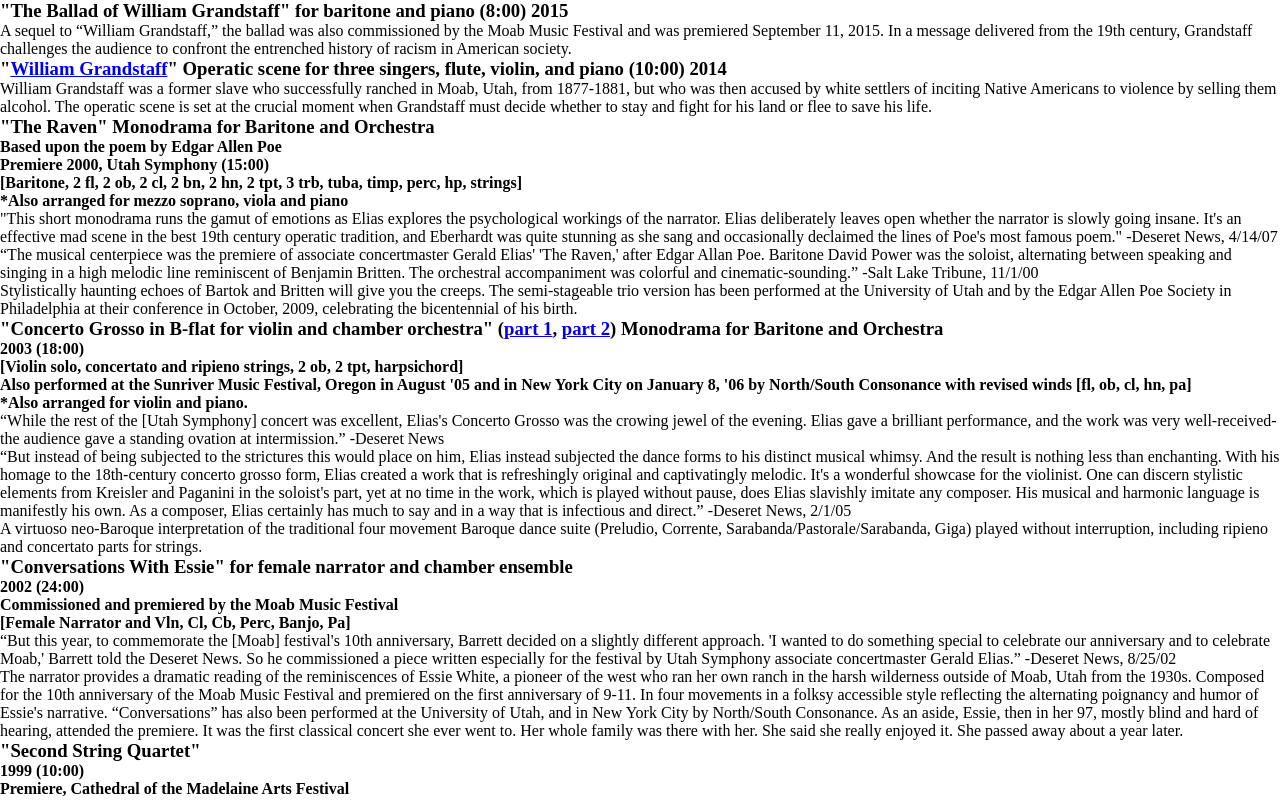
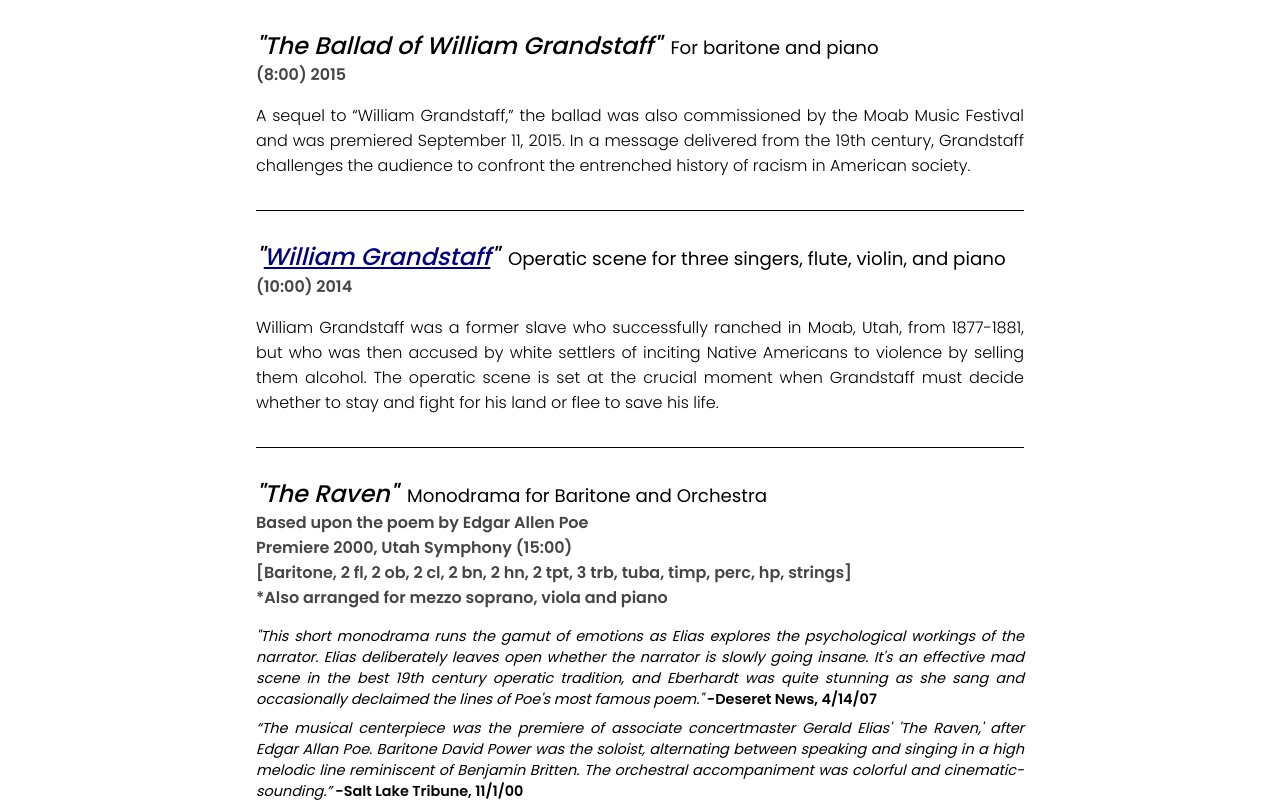
Before and after one commit to konstantinstanmeyer/gerald-elias-new, a Next.js app: page /composing in a window 1280 px wide. Shown: the part 600-1400 px from the top of the page. Built offline with nearby package versions, Linux system fonts and the light colour scheme; a web font is replaced by a local one.

Commit message:
biography final image changes

```diff
--- a/app/globals.css
+++ b/app/globals.css
@@ -783,7 +783,7 @@
   margin-right: 1rem;
   margin-bottom: 0.2rem;
   width: 15rem;
-  height: 25rem;
+  height: 23rem;
   object-fit: cover;
 }
 
@@ -794,6 +794,11 @@
   width: 15rem;
   height: 25rem;
   object-fit: cover;
+}
+
+#long-bio > img:last-of-type {
+  height: 17rem;
+  margin-bottom: 1rem;
 }
 
 #bio-content h2 {
@@ -1070,11 +1075,80 @@
   align-items: center;
 }
 
+#composing-content {
+  display: flex;
+  flex-direction: column;
+  align-items: center;
+}
+
+.composition-card {
+  width: 60%;
+  font-family: var(--font-poppins);
+  padding-bottom: 2rem;
+  border-bottom: black solid 1px;
+  margin-top: 2rem;
+}
+
+.composition-card:last-of-type {
+  border-bottom: none !important;
+}
+
+.composition-card > h3 {
+  font-weight: 500;
+  font-size: calc(calc(.012 * min(100vh, 900px)) + 0.5vw + 0.5rem) !important;
+  font-style: italic;
+  /* text-align: justify; */
+  line-height: calc(calc(.012 * min(100vh, 900px)) + 0.65vw + 0.65rem);
+}
+
+.composition-card a {
+  text-decoration: underline;
+  color: darkblue;
+}
+
+.composition-card > h3 span {
+  font-style: normal !important;
+  font-weight: 400;
+  font-size: calc(calc(.012 * min(100vh, 900px)) + 0.3vw + 0.3rem) !important;
+}
+
+.composition-description {
+  font-weight: 300;
+  margin-top: 1rem;
+  font-size: 1rem;
+  text-align: justify;
+}
+
+.composition-card h4 {
+  font-weight: 600;
+  color:rgb(69, 69, 69)
+}
+
+.quotes-wrapper {
+  margin-top: 1rem;
+}
+
+.quotes-wrapper > p {
+  font-style: italic;
+  margin-bottom: 0.5rem;
+  font-size: 0.9rem;
+  text-align: justify;
+}
+
+.quotes-wrapper > p > span {
+  font-style: normal;
+  font-weight: 600;
+}
+
 #past-events {
   margin-top: 1.5rem;
 }
 
 @media (max-width: 750px) {
+  .composition-card {
+    width: 85%;
+  }
+
   #navbar {
     display: none;
   }
--- a/components/CompositionCard.jsx
+++ b/components/CompositionCard.jsx
@@ -3,17 +3,21 @@
 
     return (
         <div className="composition-card">
-            <h3>{links.length === 1 ? <>"<a target="_blank" href={links[0]}>{name}</a>"</>
-            : links.length === 2 ? <>"{name}"&nbsp;{`(`}<a href={links[0]}>part 1</a>,&nbsp;<a href={links[1]}>part 2</a>{`)`}</>
-            : `"${name}"`}{keywords ? <span>&nbsp;{keywords}</span> : null}</h3>
+            <h3>
+                {links.length === 1 ? <>"<a target="_blank" href={links[0]}>{name}</a>"</>
+                : links.length === 2 ? <>"{name}"&nbsp;{`(`}<a href={links[0]}>part 1</a>,&nbsp;<a href={links[1]}>part 2</a>{`)`}</>
+                : `"${name}"`}{keywords ? <span>&nbsp;&nbsp;{keywords}</span> : null}
+            </h3>
             {details.length > 0 ? details.map((detail, i) =>
-                <h4>{detail}</h4>
+                <h4 key={`rand` + i}>{detail}</h4>
             ): null}
-            {quotes.length > 0 ? quotes.map((quote, i) =>
-                <p className="composition-quote">{quote.description}<span>&nbsp;{quote.author}</span></p>
-            )
-            : null}
-            <p>{description}</p>
+            <div className="quotes-wrapper">
+                {quotes.length > 0 ? quotes.map((quote, i) =>
+                    <p key={`com` + i} className="composition-quote">{quote.description}<span>&nbsp;{quote.author}</span></p>
+                )
+                : null}
+            </div>
+            <p className="composition-description">{description}</p>
         </div>
     )
 }
--- a/util/compositions.js
+++ b/util/compositions.js
@@ -2,16 +2,20 @@
     originalCompositions: [
         {
             name: `The Ballad of William Grandstaff`,
-            keywords: "for baritone and piano (8:00) 2015",
-            details: [],
+            keywords: "For baritone and piano",
+            details: [
+                `(8:00) 2015`
+            ],
             links: [],
             quotes: [],
             description: `A sequel to “William Grandstaff,” the ballad was also commissioned by the Moab Music Festival and was premiered September 11, 2015. In a message delivered from the 19th century, Grandstaff challenges the audience to confront the entrenched history of racism in American society.`
         },
         {
             name: `William Grandstaff`,
-            keywords: "Operatic scene for three singers, flute, violin, and piano (10:00) 2014",
-            details: [],
+            keywords: "Operatic scene for three singers, flute, violin, and piano",
+            details: [
+                `(10:00) 2014`
+            ],
             links: [
                 "https://www.youtube.com/watch?v=C4dk8VV5oNs"
             ],
@@ -67,7 +71,7 @@
         },
         {
             name: `Conversations With Essie`,
-            keywords: "for female narrator and chamber ensemble",
+            keywords: "For female narrator and chamber ensemble",
             details: [
                 `2002 (24:00)`,
                 `Commissioned and premiered by the Moab Music Festival`,
@@ -98,8 +102,8 @@
             description: `Based upon musical motives inspired by the pugnacious mechanical sputtering of my computer printer (first movement) and a jingle at a Tokyo subway station (last two movements). Three highly concentrated inter-related movements played without interruption. A challenging piece, no doubt, but still very playable.  The Second String Quartet was a finalist in the 2002 International Contemporary Music Contest of Undine, Italy.`
         },
         {
-            name: `First string quartet “When Mr. Mozart Came Home from the Ball”`,
-            keywords: "for string quartet and narrators",
+            name: `First string quartet 'When Mr. Mozart Came Home from the Ball'`,
+            keywords: "For string quartet and narrators",
             details: [
                 `(19:00)`,
                 `Variations on a Theme by Mozart, kv.379, movement 2, Premiere 1998, Abramyan String Quartet, Recorded 2000 Developed for young audiences.`,
```
Also changed, not shown: app/biography/page.js (+6 -3 lines), public/gerald-desert.jpg (added), public/gerald-headshot.jpg (added).
